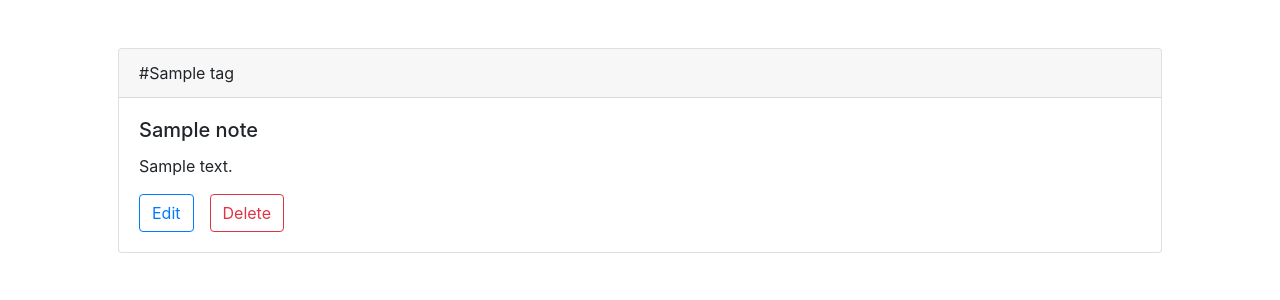
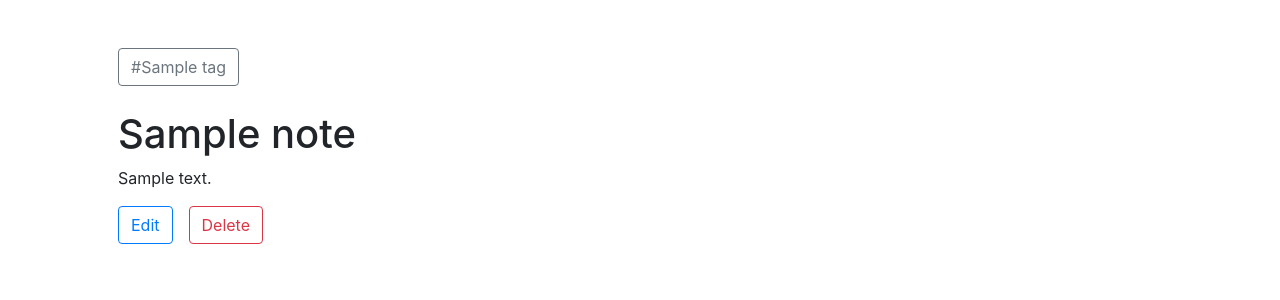
Before and after one commit to abhiyanbeta/ankini-app, a Flask app: template templates/view.html in a window 1280 px wide. Shown: the part 56-356 px from the top of the page. Run offline with Flask 2, Linux system fonts and the light colour scheme; the template is opened without the code that fills it: most values are stand-ins (such as "Sample title", 1, 10 or a date in 2020); some libraries are stand-ins or nearby versions.

Commit message:
Changed view.html from card to blog-style (>)
Removed rendering on view.html as cards, rather with tag atop
as a gray hollow button (no functionality yet).

Followed by title then body of text rendered with line breaks.

So looks more like a blog post rather than the note displayed in
card form.

```diff
--- a/templates/view.html
+++ b/templates/view.html
@@ -12,14 +12,15 @@
 
 {% for i in note %}
 
+<div>
 
-<div class="card">
-  <div class="card-header">#{{ i["tag"] }}</div>
-  <div class="card-body">
-    <h5 class="card-title">{{ i["title"] }}</h5>
-    <p class="card-text whitespace">{{ i["body"] }}</p>
 
-    <!-- Edit and delete buttons -->
+<button type="button" class="btn btn-outline-secondary">#{{ i["tag"] }}</button>
+<br><br>
+<h1>{{ i["title"] }}</h1>
+<p class="whitespace">{{ i["body"] }}</p>
+</div>
+
 <div class="btn-group">
   <form method="get" action="/edit/{{ i['note_id'] }}">
     <button type="submit" class="btn btn-outline-primary mr-3">Edit</button>
@@ -30,17 +31,6 @@
 </div>
 
 
-
-
-
-  </div>
-
-</div>
-
-
-
-
-
 {% endfor %}
 
 {% endblock %}
```
Also changed, not shown: 2 other files. Lines whose indentation alone changed are shown as unchanged.
